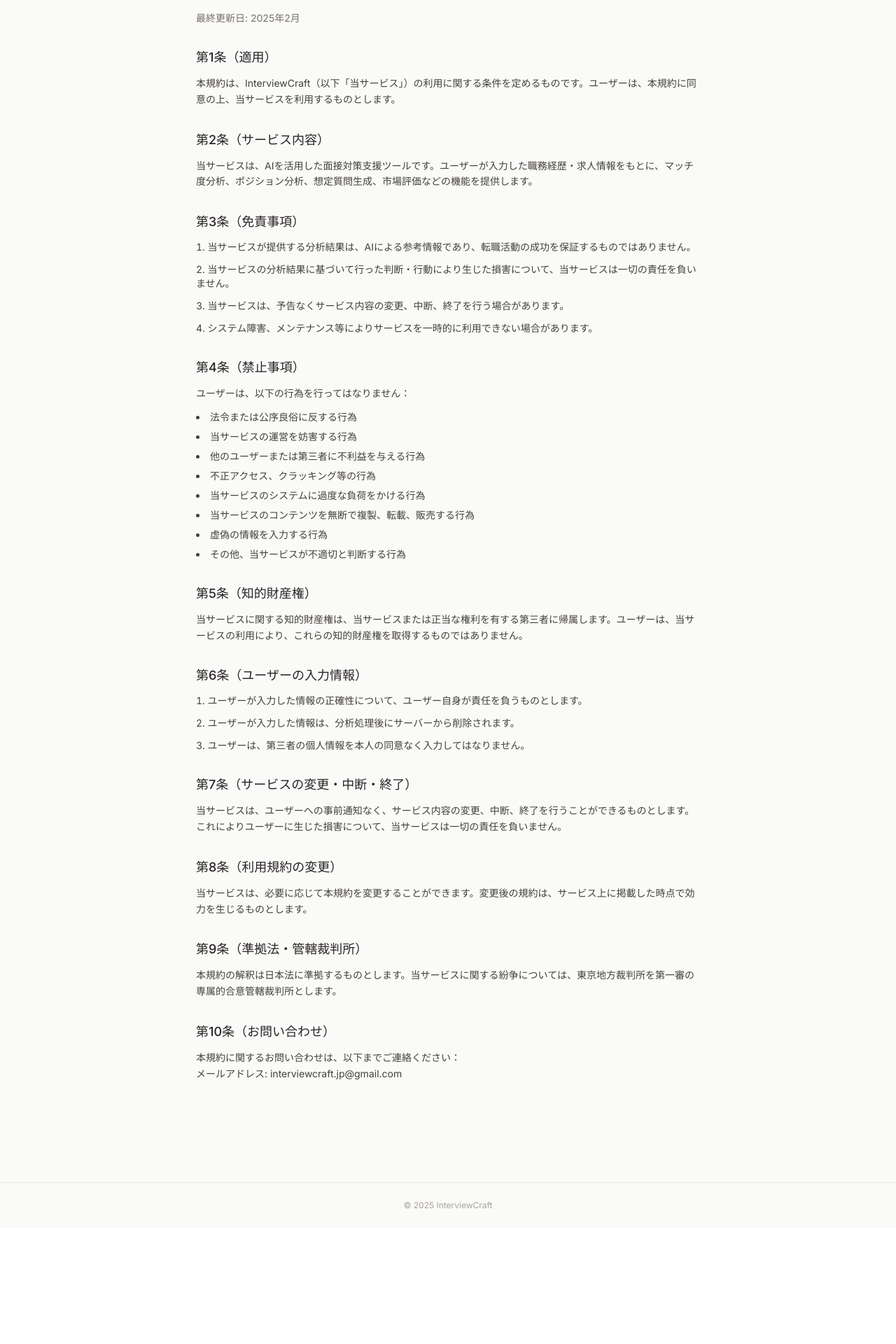
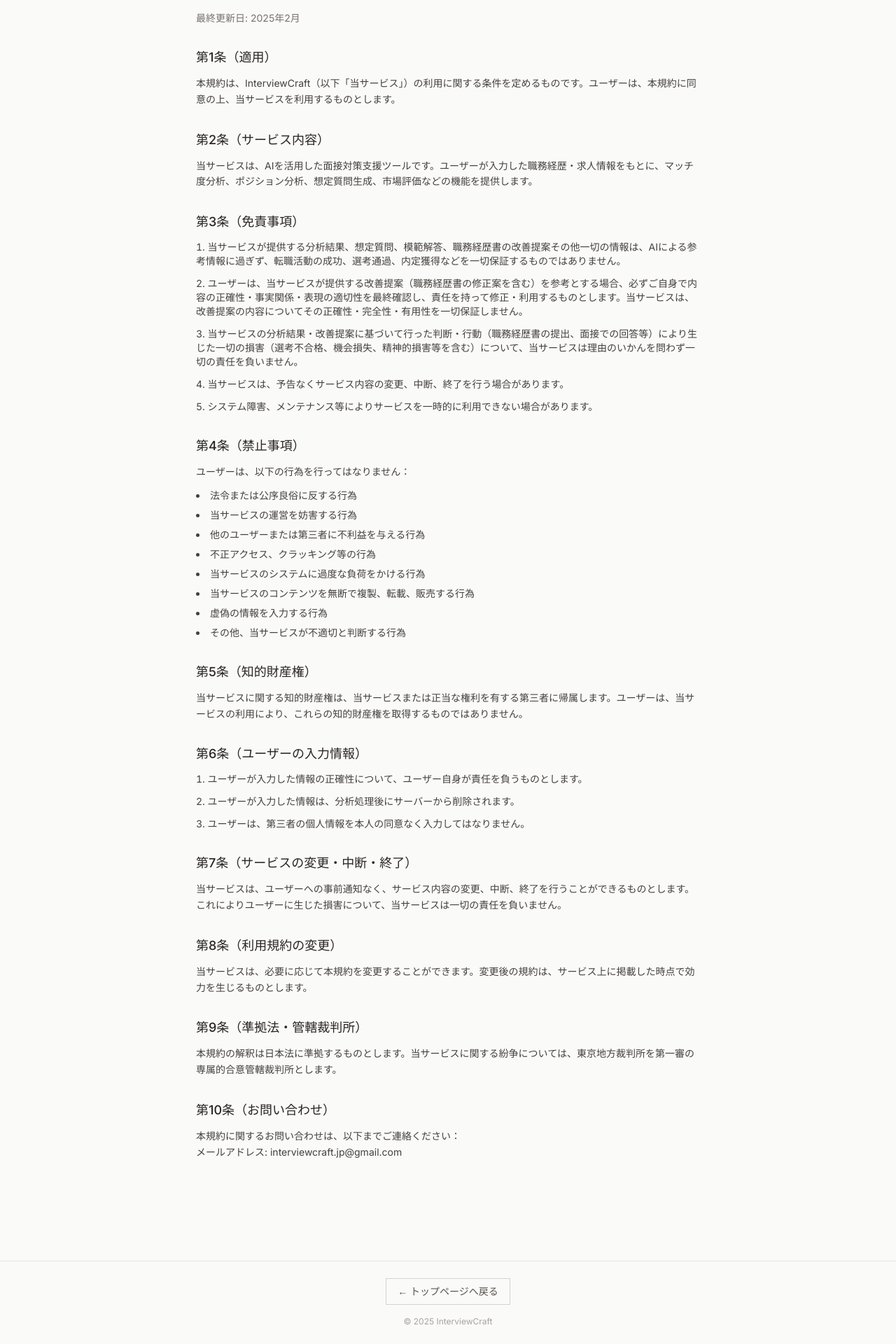
Before and after one commit to taichihasegawa-ctrl/interview-prep-pro, a Next.js app: page /terms in a window 1280 px wide. Shown: the part 157-2077 px from the top of the page at 70% size. Before the commit the page ends 1911 px from the top, so only its background shows below. Built offline with nearby package versions, Linux system fonts and the light colour scheme.

Commit message:
Update terms of service - enhanced disclaimer

```diff
--- a/app/terms/page.tsx
+++ b/app/terms/page.tsx
@@ -34,8 +34,9 @@
           <section className="mb-8">
             <h2 className="text-lg font-medium text-stone-800 mb-3">第3条（免責事項）</h2>
             <ul className="text-sm text-stone-700 space-y-3 list-decimal list-inside">
-              <li>当サービスが提供する分析結果は、AIによる参考情報であり、転職活動の成功を保証するものではありません。</li>
-              <li>当サービスの分析結果に基づいて行った判断・行動により生じた損害について、当サービスは一切の責任を負いません。</li>
+              <li>当サービスが提供する分析結果、想定質問、模範解答、職務経歴書の改善提案その他一切の情報は、AIによる参考情報に過ぎず、転職活動の成功、選考通過、内定獲得などを一切保証するものではありません。</li>
+              <li>ユーザーは、当サービスが提供する改善提案（職務経歴書の修正案を含む）を参考とする場合、必ずご自身で内容の正確性・事実関係・表現の適切性を最終確認し、責任を持って修正・利用するものとします。当サービスは、改善提案の内容についてその正確性・完全性・有用性を一切保証しません。</li>
+              <li>当サービスの分析結果・改善提案に基づいて行った判断・行動（職務経歴書の提出、面接での回答等）により生じた一切の損害（選考不合格、機会損失、精神的損害等を含む）について、当サービスは理由のいかんを問わず一切の責任を負いません。</li>
               <li>当サービスは、予告なくサービス内容の変更、中断、終了を行う場合があります。</li>
               <li>システム障害、メンテナンス等によりサービスを一時的に利用できない場合があります。</li>
             </ul>
@@ -105,6 +106,14 @@
 
       <footer className="border-t border-stone-200 mt-16">
         <div className="max-w-3xl mx-auto px-6 py-6">
+          <div className="text-center mb-4">
+            <a
+              href="/"
+              className="inline-flex items-center gap-2 text-sm text-stone-600 hover:text-stone-800 border border-stone-300 px-4 py-2 hover:bg-stone-100 transition-colors"
+            >
+              ← トップページへ戻る
+            </a>
+          </div>
           <p className="text-xs text-stone-400 text-center">
             © 2025 InterviewCraft
           </p>
```
